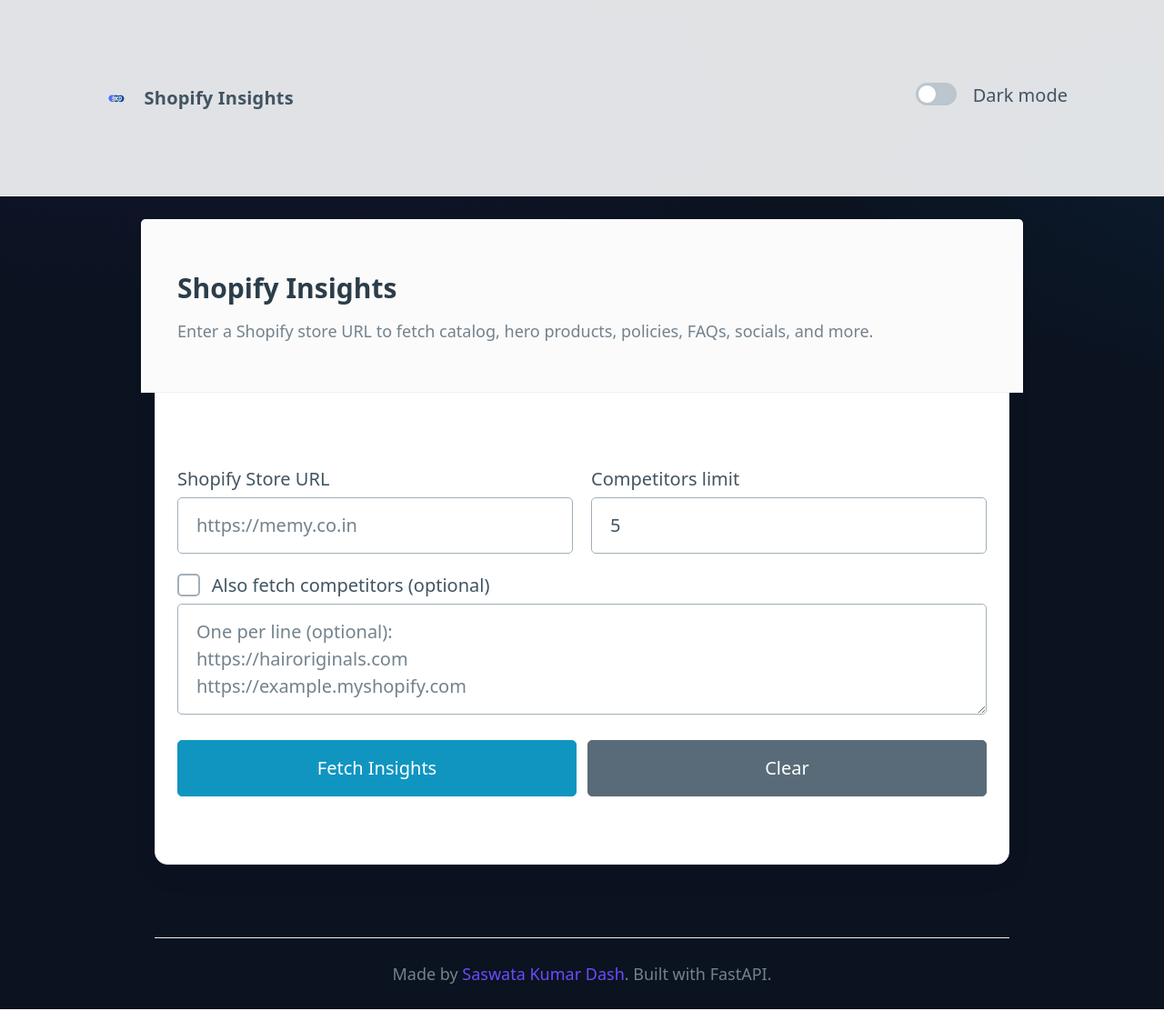
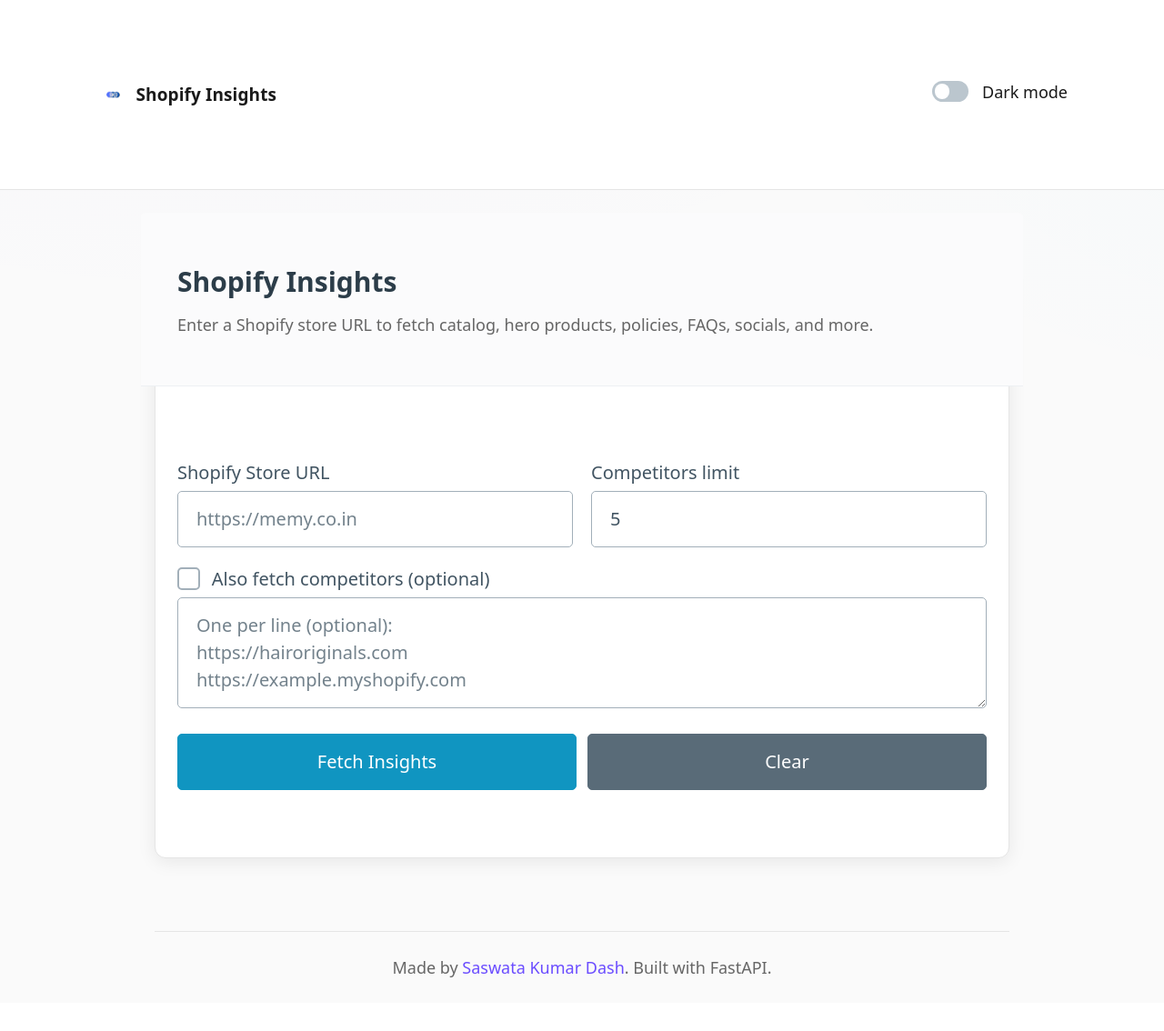
Before and after one commit to saswatakumardash/Shopify-Insights-Fetcher, a FastAPI app: page / in a window 1280 px wide. Shown: the whole page at 91% size. After the commit the page ends 1075 px from the top, so only its background shows below. Run offline with FastAPI, Linux system fonts and the light colour scheme.

Commit message:
UI overhaul: compact header, true black dark mode, clean white light mode, proper CSS variables

```diff
--- a/app/templates/base.html
+++ b/app/templates/base.html
@@ -8,40 +8,54 @@
     <style>
       :root {
         --brand-accent: #7c5cff;
-        --bg-gradient: radial-gradient(900px 450px at 20% -10%, rgba(124,92,255,.10), transparent),
-                        radial-gradient(700px 350px at 120% 10%, rgba(0,200,255,.08), transparent);
-        --bg-base-dark: #0b1220;
+        --bg-gradient: radial-gradient(900px 450px at 20% -10%, rgba(124,92,255,.08), transparent),
+                        radial-gradient(700px 350px at 120% 10%, rgba(0,200,255,.06), transparent);
+        --bg-base: #000;
+        --header-bg: rgba(0,0,0,.85);
+        --card-bg: #0a0a0a;
+        --border-color: #1a1a1a;
+        --text-primary: #f5f5f5;
+        --text-muted: #999;
       }
       html[data-theme="light"] {
         --brand-accent: #6a4cff;
+        --bg-gradient: radial-gradient(900px 450px at 20% -10%, rgba(124,92,255,.03), transparent),
+                        radial-gradient(700px 350px at 120% 10%, rgba(0,200,255,.02), transparent);
+        --bg-base: #fafafa;
+        --header-bg: rgba(255,255,255,.92);
+        --card-bg: #ffffff;
+        --border-color: #e5e5e5;
+        --text-primary: #1a1a1a;
+        --text-muted: #666;
       }
       body {
         min-height: 100vh;
-        background: linear-gradient(180deg, rgba(0,0,0,.2), transparent 20%), var(--bg-gradient), var(--bg-base-dark);
+        background: var(--bg-gradient), var(--bg-base);
+        color: var(--text-primary);
       }
       header.appbar {
         position: sticky;
         top: 0;
-        backdrop-filter: saturate(140%) blur(8px);
-        background: color-mix(in oklab, var(--card-background-color) 88%, transparent);
-        border-bottom: 1px solid var(--muted-border-color);
+        backdrop-filter: saturate(140%) blur(12px);
+        background: var(--header-bg);
+        border-bottom: 1px solid var(--border-color);
         z-index: 10;
       }
-      .appbar .wrap { max-width: 1100px; margin: 0 auto; padding: .5rem .8rem; display: flex; align-items: center; justify-content: space-between; }
-      .brand { display: flex; gap: .5rem; align-items: center; font-weight: 700; letter-spacing: .2px; }
-      .brand .dot { width: 10px; height: 10px; border-radius: 50%; background: var(--brand-accent); box-shadow: 0 0 16px var(--brand-accent); }
+      .appbar .wrap { max-width: 1100px; margin: 0 auto; padding: .4rem .8rem; display: flex; align-items: center; justify-content: space-between; }
+      .brand { display: flex; gap: .4rem; align-items: center; font-weight: 600; letter-spacing: .1px; font-size: .95rem; }
+      .brand .dot { width: 8px; height: 8px; border-radius: 50%; background: var(--brand-accent); box-shadow: 0 0 12px var(--brand-accent); }
       .brand.has-logo .dot { display: none; }
-      .brand img.logo { height: 24px; width: auto; display: none; border-radius: 4px; }
-      .container { max-width: 980px; margin: 1.2rem auto; padding: 0 1rem; }
-      .card { border: 1px solid var(--muted-border-color); border-radius: 14px; padding: 1.2rem; background: var(--card-background-color); box-shadow: 0 10px 30px rgba(0,0,0,.06); }
-      .section { margin: 1.2rem 0; }
-      pre { white-space: pre-wrap; word-break: break-word; }
-      .muted { color: var(--muted-color); font-size: .9rem; }
-      footer { margin-top: 3rem; padding: 1.2rem 0; border-top: 1px solid var(--muted-border-color); text-align: center; }
+      .brand img.logo { height: 20px; width: auto; display: none; border-radius: 3px; }
+      .container { max-width: 980px; margin: 1rem auto; padding: 0 1rem; }
+      .card { border: 1px solid var(--border-color); border-radius: 12px; padding: 1.2rem; background: var(--card-bg); box-shadow: 0 4px 20px rgba(0,0,0,.08); }
+      .section { margin: 1rem 0; }
+      pre { white-space: pre-wrap; word-break: break-word; background: var(--card-bg); color: var(--text-primary); }
+      .muted { color: var(--text-muted); font-size: .9rem; }
+      footer { margin-top: 3rem; padding: 1.2rem 0; border-top: 1px solid var(--border-color); text-align: center; }
       .link { color: var(--brand-accent); text-decoration: none; }
       .link:hover { text-decoration: underline; }
       .toggle {
-        display: inline-flex; align-items: center; gap: .5rem; cursor: pointer;
+        display: inline-flex; align-items: center; gap: .4rem; cursor: pointer; font-size: .9rem;
       }
 
       /* subtle animated starfield */
```
Also changed, not shown: site/index.html (+35 -18 lines).
